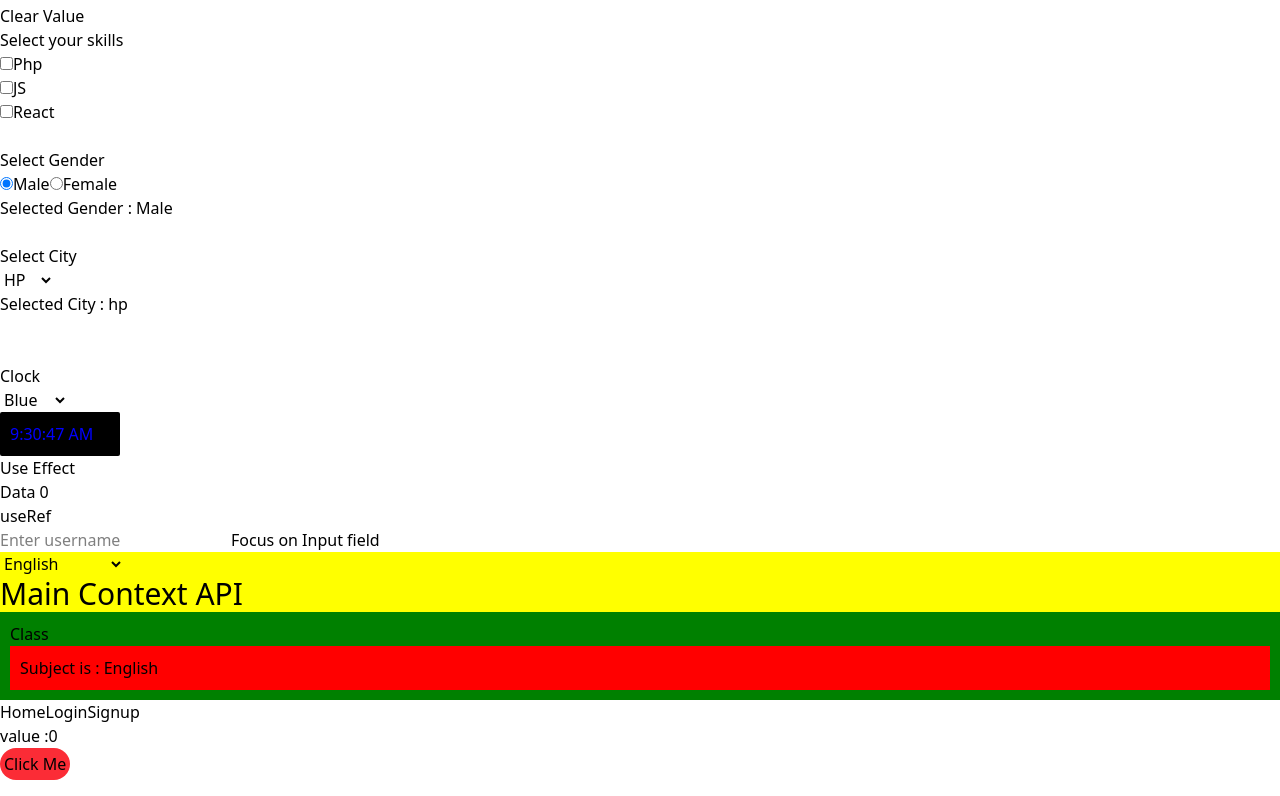
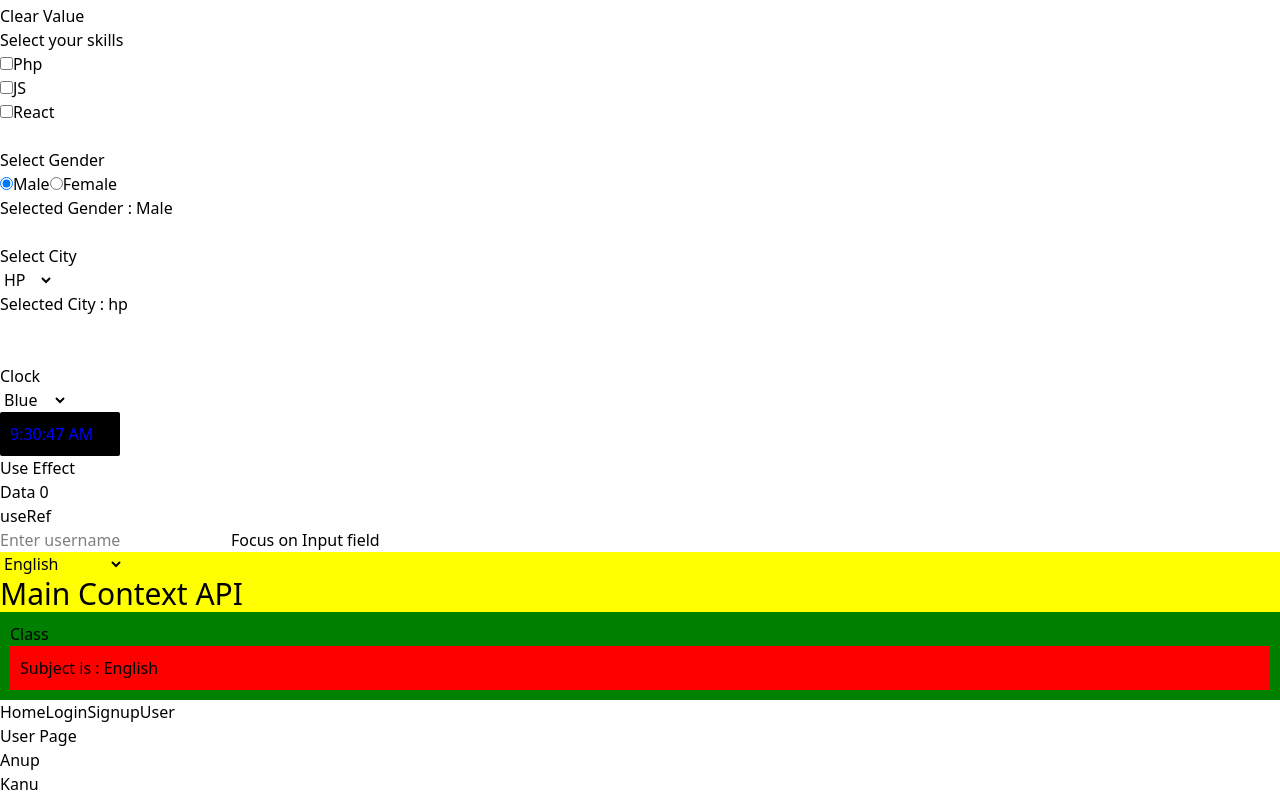
Before and after one commit to anksthakur/react-concept, a React (Vite) app: page /user in a window 1280 px wide. Before the commit this address led to /. Shown: the part 488-1284 px from the top of the page. Built offline with nearby package versions, Linux system fonts and the light colour scheme.

Commit message:
dynamic routing

```diff
--- a/src/App.jsx
+++ b/src/App.jsx
@@ -14,6 +14,8 @@ import SignupPage from "./components/SignupPage";
 import PageNotFound from "./components/PageNotFound";
 import College from "./components/College";
 import Student from "./components/Student";
+import User from "./components/User";
+import Userdetails from "./components/Userdetails";
 
 function App() {
   const [subject, setSuject] = useState("English");
@@ -43,15 +45,22 @@ function App() {
       <Link to='/'>Home</Link>
       <Link to='/login'>Login</Link>
       <Link to='/signup'>Signup</Link>
+      <Link  to="/user">User</Link>
 
       <Routes>
         <Route path="/" element={<HomePage/>} />
         <Route path='/login' element={<LoginPage/>}/>
         <Route path="/signup" element={<SignupPage/>} />
+         {/* Dynamic routing */}
+        <Route path="/user" element={<User/>}/>
+        <Route path="/user/:id" element={<Userdetails/>} />
+
         {/* if path was wrong then show 404 page */}
         {/* <Route path="/*" element={<PageNotFound/>}/> */}
+
         {/* if user enter a wrong path redirect to home automatically*/}
         <Route path="/*" element={<Navigate to="/"/>}/>
+
         {/* nested routes */}
         <Route path="/college" element={<College/>}>
         <Route path="student" element={<Student/>}/>
--- /dev/null
+++ b/src/components/User.jsx
@@ -0,0 +1,21 @@
+import React from "react";
+import { Link } from "react-router-dom";
+
+const User = () => {
+  const userData = [
+    { id: 1, name: "Anup" },
+    { id: 2, name: "Kanu" },
+  ];
+  return (
+    <div>
+      <h1>User Page</h1>
+      {userData.map((item) => (
+        <div>
+          <h2><Link to={"/user/"+item.id} >{item.name}</Link></h2>
+        </div>
+      ))}
+    </div>
+  );
+};
+
+export default User;
--- /dev/null
+++ b/src/components/Userdetails.jsx
@@ -0,0 +1,16 @@
+import React from 'react'
+import { Link, useParams } from 'react-router-dom'
+
+const Userdetails = () => {
+    const paramsData=useParams()
+    console.log("id :",paramsData)
+  return (
+    <div>
+      <h1>User Details Page</h1>
+      <h2>User id is : {paramsData.id}</h2>
+      <h2><Link to="/user">Back</Link></h2>
+    </div>
+  )
+}
+
+export default Userdetails
```
